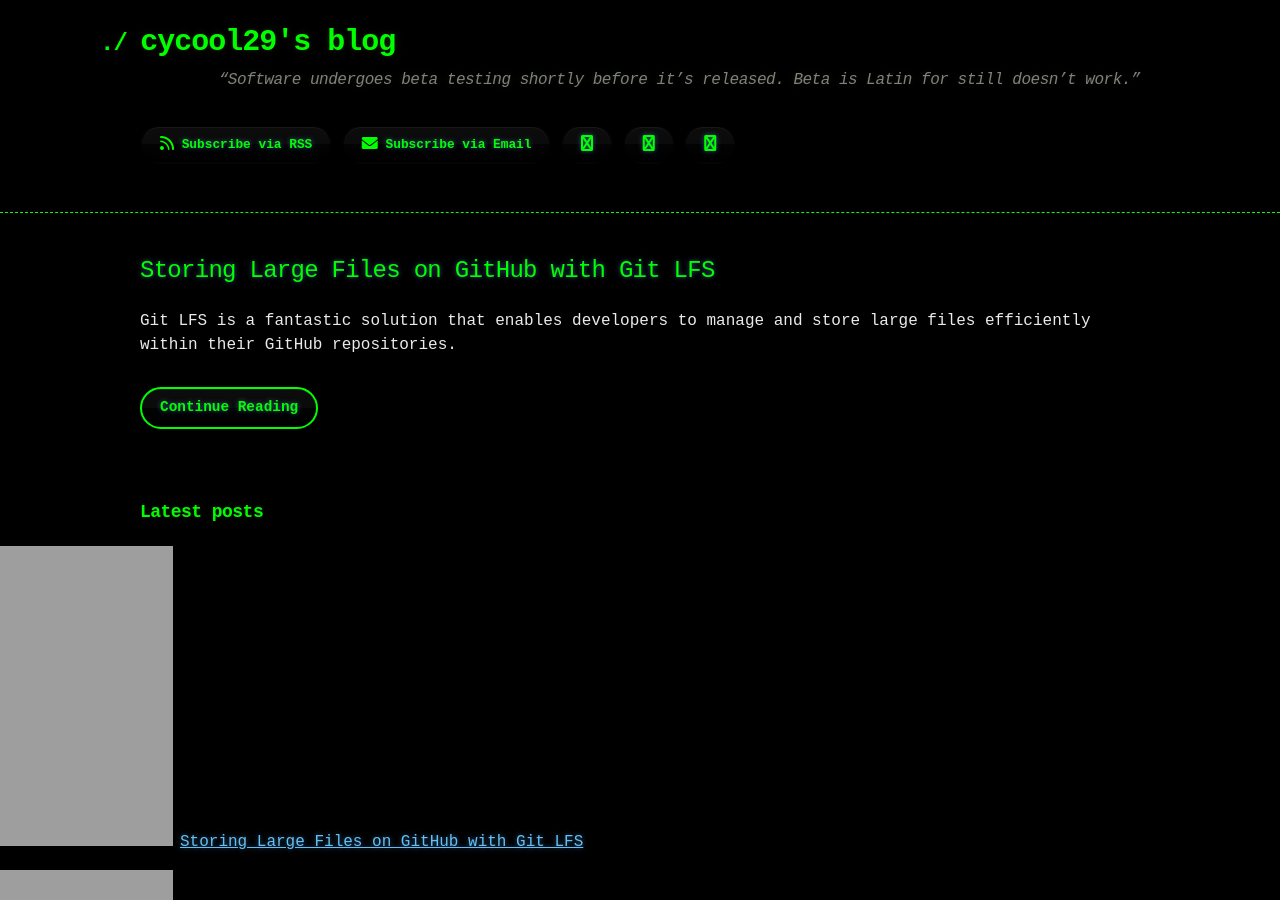
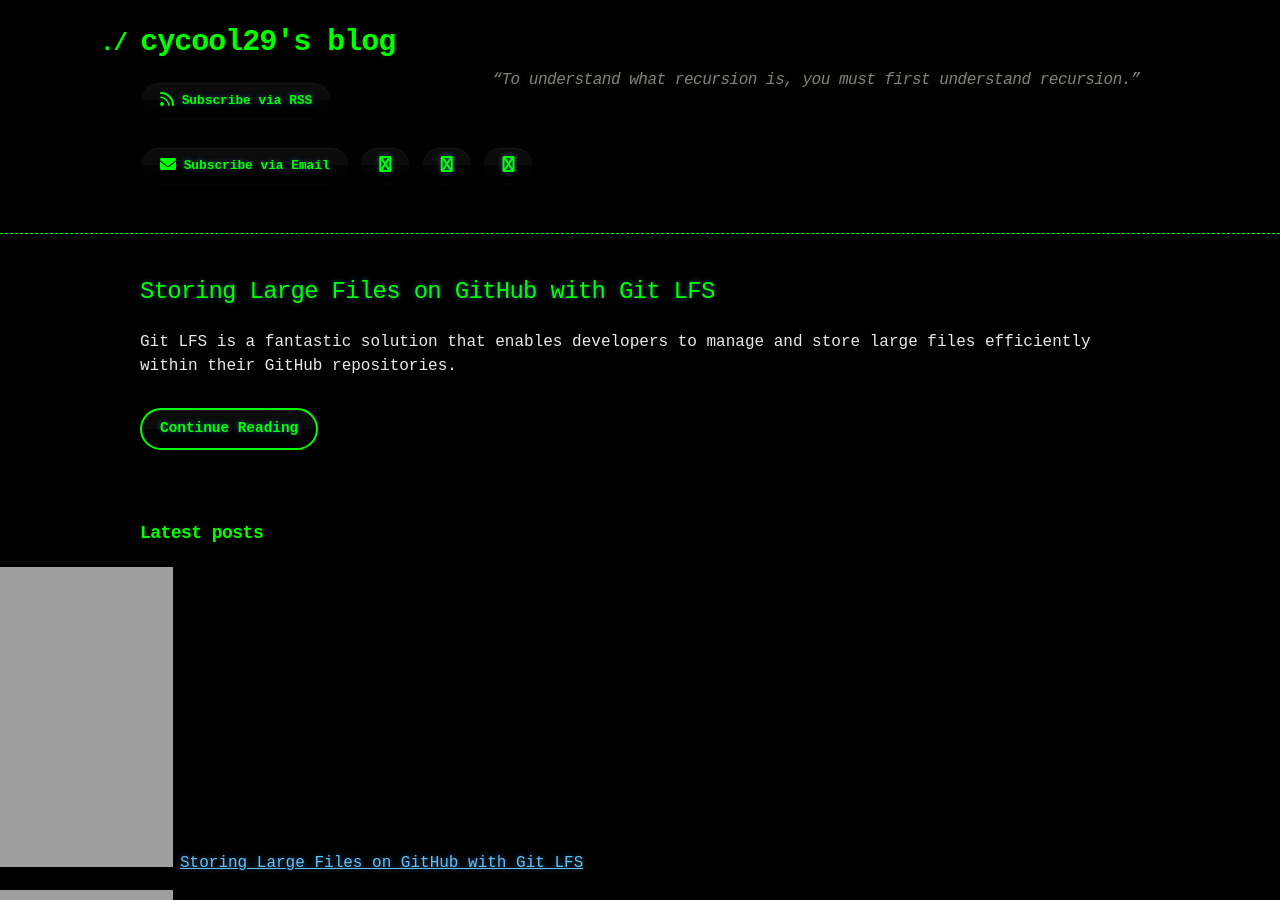
Before and after one commit to cycool29/cycool29.github.io, a Jekyll site: the page built from index.md, in a window 1280 px wide and 900 px high. Built offline with Jekyll 4.4.1, drawn with Linux system fonts in a browser that asks for light colours; a style sheet for code colours, icons or effects is not loaded.

Commit message:
Update quotes

```diff
--- a/_config.yml
+++ b/_config.yml
@@ -1,5 +1,5 @@
 title: cycool29's blog
-description: "“Software undergoes beta testing shortly before it’s released. Beta is Latin for still doesn’t work.” "
+description: "“To understand what recursion is, you must first understand recursion.” "
 bio: A high school student. Intermediate in Python, Git, Bash. Learning JavaScript. He/Him. "
 author: cycool29
 url: https://cycool29.github.io
```
